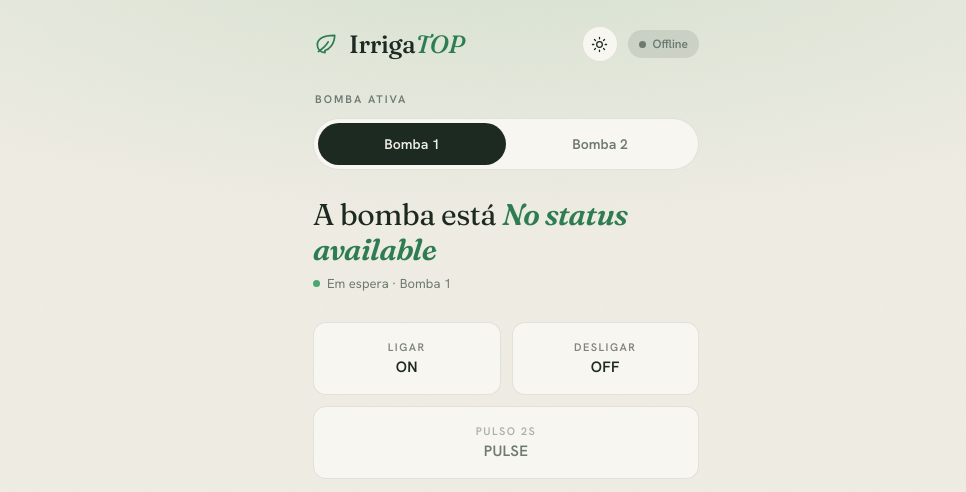
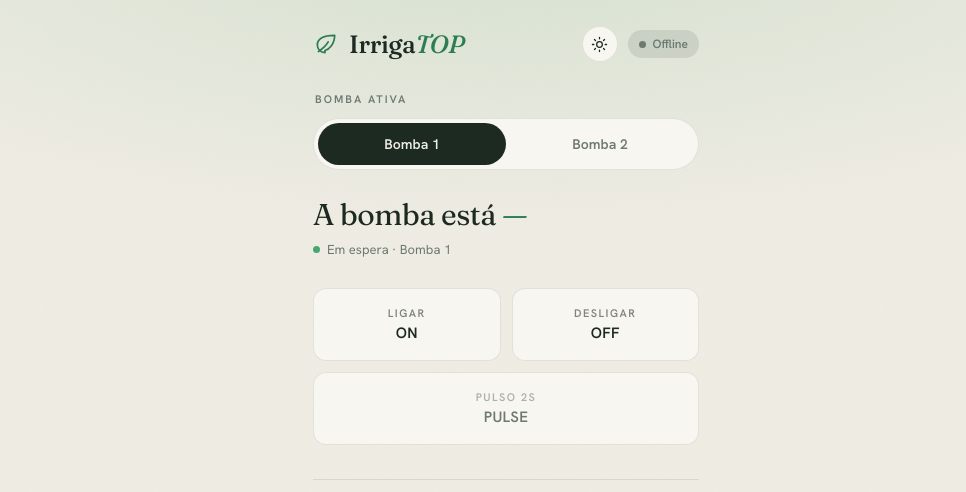
Before and after one commit to renato-nmoraes/irrigatop, a Flask app: page / in a window 1280 px wide. Shown: the top 492 px of the page, without its empty margins (134-1100 px from the left). Run offline with Flask 3, Linux system fonts and the light colour scheme; data that the repository does not hold is empty.

Commit message:
fix(web): show em-dash for unknown pump status in editorial line
Before the device reports, /status returns "No status available";
render that (and any non-canonical payload) as "—" instead of dropping
raw English text into the Portuguese status sentence.

Co-Authored-By: Claude Opus 4.8 <noreply@anthropic.com>

```diff
--- a/web/templates/index.html
+++ b/web/templates/index.html
@@ -97,7 +97,9 @@
 
       function renderStatus(raw) {
         var key = (raw || '').toUpperCase();
-        $('#status-word').text(STATE_WORDS[key] || raw || '—');
+        // Show a clean em-dash for any non-canonical payload (e.g. the backend's
+        // "No status available" placeholder before the device has reported).
+        $('#status-word').text(STATE_WORDS[key] || '—');
         var state = STATE_CLASS[key] || '';
         $('#status').attr('data-state', state);
         $('.act').removeClass('active');
```
